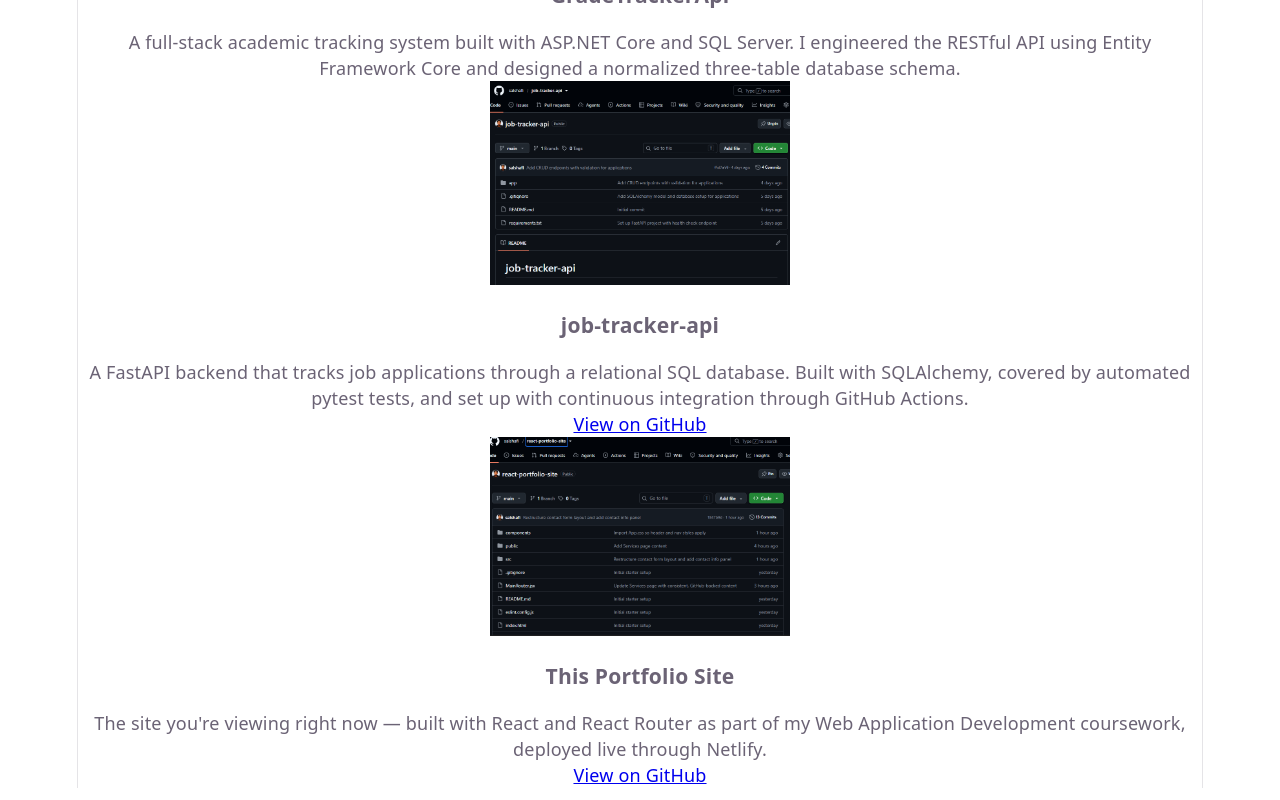
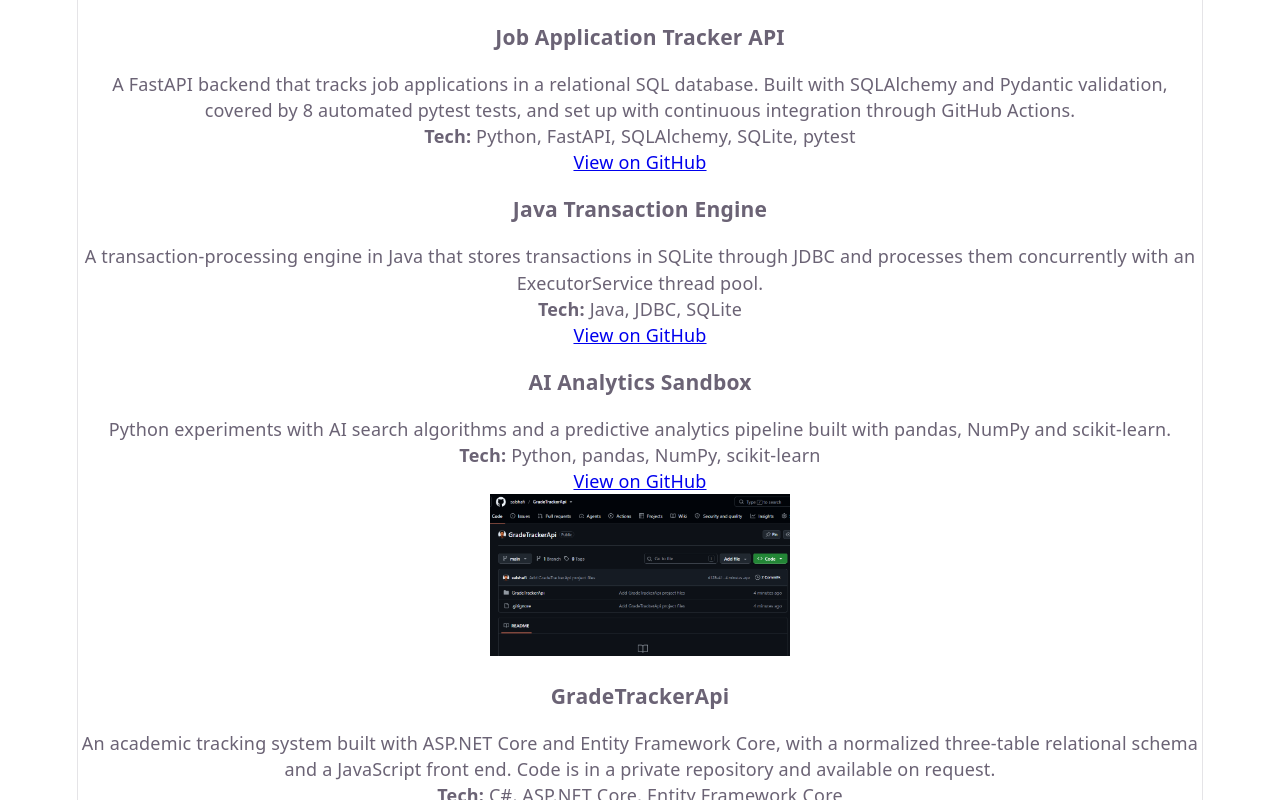
Before and after one commit to salshafi/react-portfolio-site, a React (Vite) app: page /project in a window 1280 px wide. Shown: the part 420-1220 px from the top of the page. Built offline with nearby package versions, Linux system fonts and the light colour scheme.

Commit message:
Add Java engine and analytics projects to Projects page

```diff
--- a/src/project.jsx
+++ b/src/project.jsx
@@ -1,52 +1,73 @@
 // project.jsx
-// This component renders the "Projects" page of the portfolio site.
-// It showcases real, verifiable work. Projects with a public GitHub
-// repo link to it so visitors can check the code directly, per
-// Assignment 1's requirement of 3+ projects with descriptions.
+// Projects page: real, verifiable work. Projects with a public GitHub
+// repo link to it so visitors can check the code directly.
 
 export default function Project() {
   return (
     <div>
-      {/* Page heading */}
       <h2>My Projects</h2>
-
-      {/* Each project is a self-contained block: image, description,
-          and (when the repo is public) a GitHub link — easy to add
-          more projects later without restructuring the page */}
-
-      <div>
-        <img src="/project-gradetracker.png" alt="GradeTrackerApi" width="300" />
-        <h3>GradeTrackerApi</h3>
-        <p>
-          A full-stack academic tracking system built with ASP.NET Core
-          and SQL Server. I engineered the RESTful API using Entity
-          Framework Core and designed a normalized three-table database
-          schema.
-        </p>
-      </div>
 
       <div>
         <img src="/project-jobtracker.png" alt="job-tracker-api" width="300" />
-        <h3>job-tracker-api</h3>
+        <h3>Job Application Tracker API</h3>
         <p>
-          A FastAPI backend that tracks job applications through a
-          relational SQL database. Built with SQLAlchemy, covered by
-          automated pytest tests, and set up with continuous
+          A FastAPI backend that tracks job applications in a relational
+          SQL database. Built with SQLAlchemy and Pydantic validation,
+          covered by 8 automated pytest tests, and set up with continuous
           integration through GitHub Actions.
         </p>
+        <p><strong>Tech:</strong> Python, FastAPI, SQLAlchemy, SQLite, pytest</p>
         <a href="https://github.com/salshafi/job-tracker-api" target="_blank" rel="noopener noreferrer">
           View on GitHub
         </a>
       </div>
 
       <div>
+        <h3>Java Transaction Engine</h3>
+        <p>
+          A transaction-processing engine in Java that stores transactions
+          in SQLite through JDBC and processes them concurrently with an
+          ExecutorService thread pool.
+        </p>
+        <p><strong>Tech:</strong> Java, JDBC, SQLite</p>
+        <a href="https://github.com/salshafi/java-transaction-engine" target="_blank" rel="noopener noreferrer">
+          View on GitHub
+        </a>
+      </div>
+
+      <div>
+        <h3>AI Analytics Sandbox</h3>
+        <p>
+          Python experiments with AI search algorithms and a predictive
+          analytics pipeline built with pandas, NumPy and scikit-learn.
+        </p>
+        <p><strong>Tech:</strong> Python, pandas, NumPy, scikit-learn</p>
+        <a href="https://github.com/salshafi/ai-analytics-sandbox" target="_blank" rel="noopener noreferrer">
+          View on GitHub
+        </a>
+      </div>
+
+      <div>
+        <img src="/project-gradetracker.png" alt="GradeTrackerApi" width="300" />
+        <h3>GradeTrackerApi</h3>
+        <p>
+          An academic tracking system built with ASP.NET Core and Entity
+          Framework Core, with a normalized three-table relational schema
+          and a JavaScript front end. Code is in a private repository and
+          available on request.
+        </p>
+        <p><strong>Tech:</strong> C#, ASP.NET Core, Entity Framework Core</p>
+      </div>
+
+      <div>
         <img src="/project-portfolio.png" alt="This Portfolio Site" width="300" />
         <h3>This Portfolio Site</h3>
         <p>
-          The site you're viewing right now — built with React and
-          React Router as part of my Web Application Development
-          coursework, deployed live through Netlify.
+          The site you're viewing, built with React and React Router for my
+          Web Application Development course and deployed on Netlify. Next:
+          a Node/Express back end and an AI chat feature.
         </p>
+        <p><strong>Tech:</strong> React, Vite, React Router</p>
         <a href="https://github.com/salshafi/react-portfolio-site" target="_blank" rel="noopener noreferrer">
           View on GitHub
         </a>
```
